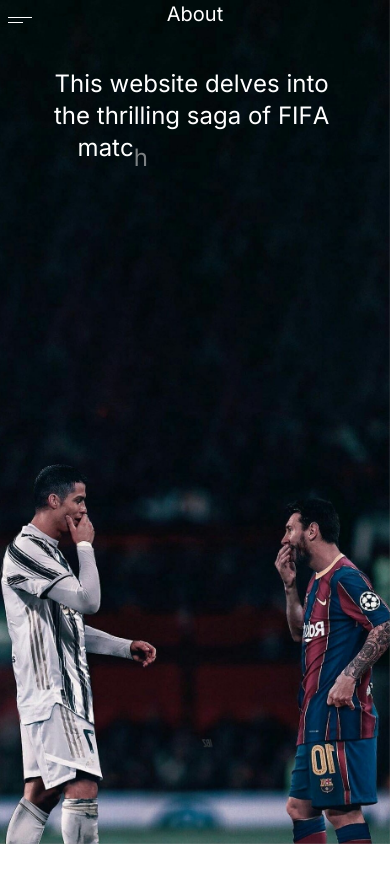
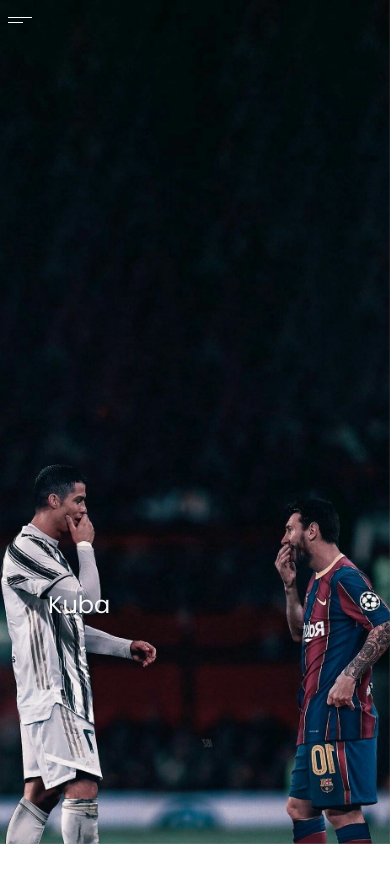
Before and after one commit to hieukevin/fifa-match-history, a Next.js app: page /about in a window 390 px wide. Shown: the top 882 px of the page. Built offline with nearby package versions, Linux system fonts and the light colour scheme.

Commit message:
feat: fixing errors

```diff
--- a/app/about/page.tsx
+++ b/app/about/page.tsx
@@ -1,19 +1,19 @@
 "use client";
 import { AnimatedText } from "@/components/animatedText";
+import PageHeader from "@/components/pageHeader";
 import React from "react";
 
 function Page() {
   return (
-    <main className="flex flex-col items-center relative z-10">
-      <h1 className="lg:text-4xl sm:text-4xl text-xl sm:mb-4 mb-2">About</h1>
+    <main className="z-10">
+      <PageHeader title="About" />
+      <div className="flex items-center h-fit justify-center">
       <AnimatedText
-        el="p"
-        text={[
-          `This website delves into the thrilling saga of FIFA match-ups between myself and my friend, Kuba. It serves as a digital coliseum where our battles are immortalized, showcasing not just the scores but the intricate statistics that unveil the true narrative behind each clash. The inception of this platform stems from a pivotal moment when Kuba claimed victory over me, albeit through what some might call a stroke of luck. Yet, beneath the surface, the numbers revealed a different tale – one where skill and strategy were the true victors. Determined to capture the essence of our rivalry and ensure that the truth prevailed, I embarked on the journey to construct this virtual arena. Now, our matches stand as testaments to perseverance, skill, and the undying quest to settle the age-old debate: who truly reigns supreme on the digital pitch.`,
-        ]}
-        className="text-center sm:w-1/2 text-2xl sm:bg-black rounded-lg px-12 py-8 sm:bg-opacity-50"
-        repeatDelay={500}
-      />
+        el="h2"
+        text='This website delves into the thrilling saga of FIFA match-ups between myself and my friend, Kuba. It serves as a digital coliseum where our battles are immortalized, showcasing not just the scores but the intricate statistics that unveil the true narrative behind each clash. The inception of this platform stems from a pivotal moment when Kuba claimed victory over me, albeit through what some might call a stroke of luck. Yet, beneath the surface, the numbers revealed a different tale – one where skill and strategy were the true victors. Determined to capture the essence of our rivalry and ensure that the truth prevailed, I embarked on the journey to construct this virtual arena. Now, our matches stand as testaments to perseverance, skill, and the undying quest to settle the age-old debate: who truly reigns supreme on the digital pitch.'
+        className=" sm:w-1/2 text-2xl sm:bg-black rounded-lg px-12 py-8 sm:bg-opacity-80"
+        />
+        </div>
     </main>
   );
 }
--- a/app/layout.tsx
+++ b/app/layout.tsx
@@ -2,10 +2,13 @@ import HeroVideo from "@/components/background";
 import Sidebar from "@/components/navigation/sidebar";
 import { ClerkProvider } from "@clerk/nextjs";
 import type { Metadata } from "next";
-import { Inter } from "next/font/google";
+import { Poppins } from "next/font/google";
 import "./globals.css";
 
-const inter = Inter({ subsets: ["latin"] });
+const poppins = Poppins({
+  subsets: ["latin"],
+  weight: ['200', '300',"400", "600", "700"],
+});
 
 export const metadata: Metadata = {
   title: "Create Next App",
@@ -20,7 +23,7 @@ export default function RootLayout({
   return (
     <ClerkProvider>
       <html lang="en">
-        <body className={inter.className}>
+        <body className={poppins.className}>
           <HeroVideo />
           <Sidebar />
           {children}
--- a/app/match-history/page.tsx
+++ b/app/match-history/page.tsx
@@ -1,3 +1,4 @@
+import PageHeader from "@/components/pageHeader";
 import Pagination from "@/components/pagination";
 import { getMatches } from "@/libs/_action";
 import Image from "next/image";
@@ -40,11 +41,11 @@ export default async function Page({
     <main className="h-screen flex flex-col items-center">
 
       <div className="flex flex-col lg:w-[55%] md:w-[80%] w-[95%] gap-5 z-0 flex-1">
-    <h1 className="text-center lg:text-4xl sm:text-4xl text-xl z-10">Match History</h1>
+        <PageHeader title="Match History" />
         {matches.map((match, index) => (
           <div
             key={index}
-            className="rounded-md px-6 sm:py-3 py-2 bg-slate-500 bg-opacity-80"
+            className="rounded-md px-6 sm:py-3 py-2 bg-black bg-opacity-80"
           >
             <div className="flex justify-center">
               <div className="grid sm:grid-cols-3 grid-cols-2 w-full">
--- a/components/adminForm.tsx
+++ b/components/adminForm.tsx
@@ -43,7 +43,6 @@ export default function AdminForm({
   useEffect(() => {
     if (state?.message === "success") {
       formRef.current?.reset();
-      console.log("success");
     }
   }, [state]);
 
--- a/components/animatedText.tsx
+++ b/components/animatedText.tsx
@@ -37,7 +37,6 @@ export const AnimatedText = ({
   const controls = useAnimation();
   const textArray = Array.isArray(text) ? text : [text];
   const ref = useRef(null);
-  const isInView = useInView(ref, { amount: 0.5, once });
 
   useEffect(() => {
     let timeout: NodeJS.Timeout;
@@ -50,14 +49,7 @@ export const AnimatedText = ({
         }, repeatDelay);
       }
     };
-
-    // if (isInView) {
-    //   show();
-    // } else {
-    //   controls.start("hidden");
-    // }
     show();
-
 
     return () => clearTimeout(timeout);
   }, []);
@@ -75,23 +67,14 @@ export const AnimatedText = ({
         }}
         aria-hidden
       >
-        {textArray.map((line, lineIndex) => (
-          <span className="block" key={`${line}-${lineIndex}`}>
-            {line.split(" ").map((word, wordIndex) => (
-              <span className="inline-block" key={`${word}-${wordIndex}`}>
-                {word.split("").map((char, charIndex) => (
-                  <motion.span
-                    key={`${char}-${charIndex}`}
-                    className="inline-block"
-                    variants={animation}
-                  >
-                    {char}
-                  </motion.span>
-                ))}
-                <span className="inline-block">&nbsp;</span>
-              </span>
-            ))}
-          </span>
+        {textArray[0].split(" ").map((word, wordIndex) => (
+          <motion.span
+            key={`${word}-${wordIndex}`}
+            className="inline-block"
+            variants={animation}
+          >
+            {word}&nbsp;
+          </motion.span>
         ))}
       </motion.span>
     </Wrapper>
--- a/components/dropdownLeft.tsx
+++ b/components/dropdownLeft.tsx
@@ -37,7 +37,6 @@ export function DropdownStatsLeft({
 
   const toggleOpen = () => {
     setIsOpen(!isOpen);
-    console.log(isOpen);
   };
 
   return (
--- a/components/header.tsx
+++ b/components/header.tsx
@@ -1,11 +1,12 @@
 import Link from "next/link";
 import React from "react";
+import PageHeader from "./pageHeader";
 
 function Header() {
   return (
     <div>
       <div className="relative w-full flex flex-col text-white text-center">
-        <h1 className="lg:text-4xl sm:text-4xl text-xl sm:mb-4 mb-2">Hieu vs Kuba</h1>
+        <PageHeader title="Hieu vs Kuba" />
         <p className="sm:text-2xl text-sm">FIFA 23 stats</p>
       </div>
     </div>
--- a/components/navigation/sidebar.tsx
+++ b/components/navigation/sidebar.tsx
@@ -61,9 +61,15 @@ export default function Sidebar() {
 
   const path01Controls = useAnimation();
   const path02Controls = useAnimation();
+  const handleCloseMenu = async () => {
+    setOpen(false)
+    path01Controls.start(path01Variants.closed);
+    await path02Controls.start(path02Variants.moving);
+    path02Controls.start(path02Variants.closed);
+  }
   return (
     <main>
-      {/* TODO: pathcontrol put into component */}
+
       <HamburgerMenu
         isOpen={open}
         setOpen={setOpen}
@@ -78,7 +84,7 @@ export default function Sidebar() {
             initial={{ opacity: 0 }}
             animate={{ opacity: 0.5 }}
             exit={{ opacity: 0, transition: { duration: 0.9 } }}
-            onClick={() => setOpen(false)}
+            onClick={handleCloseMenu}
           />
         )}
       </AnimatePresence>
@@ -110,12 +116,7 @@ export default function Sidebar() {
                     href={to}
                     prefetch
                     className={`link ${pathname === to ? "text-blue-500" : ""}`}
-                    onClick={async () => {
-                      setOpen(false);
-                      path01Controls.start(path01Variants.closed);
-                      await path02Controls.start(path02Variants.moving);
-                      path02Controls.start(path02Variants.closed);
-                    }}
+                    onClick={handleCloseMenu}
                   >
                     {name}
                   </Link>
--- /dev/null
+++ b/components/pageHeader.tsx
@@ -0,0 +1,7 @@
+import React from 'react'
+
+export default function PageHeader({title} : {title: string}) {
+  return (
+    <h1 className='lg:text-4xl sm:text-4xl text-xl sm:pb-4 py-2 text-center'>{title}</h1>
+  )
+}
--- a/package.json
+++ b/package.json
@@ -14,6 +14,7 @@
     "@emotion/styled": "^11.11.0",
     "@mui/material": "^5.15.7",
     "@mui/x-charts": "^6.19.3",
+    "@next/font": "^14.1.0",
     "chart.js": "^4.4.1",
     "framer-motion": "^11.0.5",
     "mongoose": "^8.1.2",
```
Also changed, not shown: 1 other file (tests, documents, lock files or other folders).
